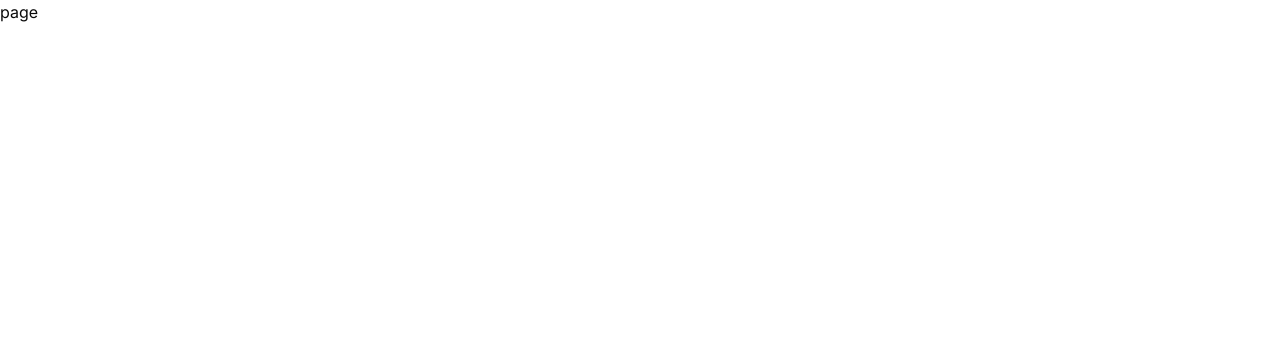
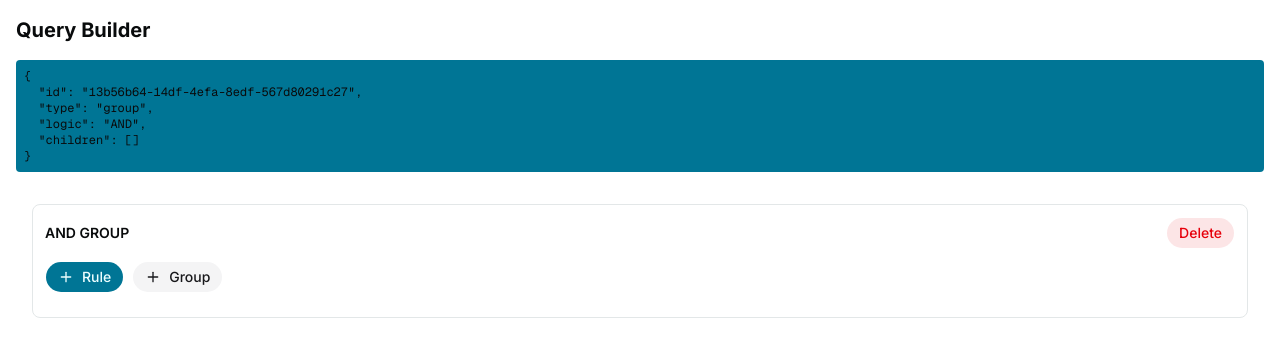
Before and after one commit to justtimi/visual-query-builder, a Next.js app: page / in a window 1280 px wide. Shown: the top 356 px of the page. Built offline with nearby package versions, Linux system fonts and the light colour scheme.

Commit message:
feat: implement recursive query tree UI

```diff
--- a/src/app/globals.css
+++ b/src/app/globals.css
@@ -49,72 +49,72 @@
 }
 
 :root {
+  --card: oklch(1 0 0);
+  --card-foreground: oklch(0.148 0.004 228.8);
+  --popover: oklch(1 0 0);
+  --popover-foreground: oklch(0.148 0.004 228.8);
+  --primary: oklch(0.52 0.105 223.128);
+  --primary-foreground: oklch(0.984 0.019 200.873);
+  --secondary: oklch(0.967 0.001 286.375);
+  --secondary-foreground: oklch(0.21 0.006 285.885);
+  --muted: oklch(0.963 0.002 197.1);
+  --muted-foreground: oklch(0.56 0.021 213.5);
+  --accent: oklch(0.963 0.002 197.1);
+  --accent-foreground: oklch(0.218 0.008 223.9);
+  --destructive: oklch(0.577 0.245 27.325);
+  --border: oklch(0.925 0.005 214.3);
+  --input: oklch(0.925 0.005 214.3);
+  --ring: oklch(0.723 0.014 214.4);
+  --chart-1: oklch(0.872 0.007 219.6);
+  --chart-2: oklch(0.56 0.021 213.5);
+  --chart-3: oklch(0.45 0.017 213.2);
+  --chart-4: oklch(0.378 0.015 216);
+  --chart-5: oklch(0.275 0.011 216.9);
+  --radius: 0.625rem;
+  --sidebar: oklch(0.987 0.002 197.1);
+  --sidebar-foreground: oklch(0.148 0.004 228.8);
+  --sidebar-primary: oklch(0.609 0.126 221.723);
+  --sidebar-primary-foreground: oklch(0.984 0.019 200.873);
+  --sidebar-accent: oklch(0.963 0.002 197.1);
+  --sidebar-accent-foreground: oklch(0.218 0.008 223.9);
+  --sidebar-border: oklch(0.925 0.005 214.3);
+  --sidebar-ring: oklch(0.723 0.014 214.4);
   --background: oklch(1 0 0);
-  --foreground: oklch(0.145 0 0);
-  --card: oklch(1 0 0);
-  --card-foreground: oklch(0.145 0 0);
-  --popover: oklch(1 0 0);
-  --popover-foreground: oklch(0.145 0 0);
-  --primary: oklch(0.205 0 0);
-  --primary-foreground: oklch(0.985 0 0);
-  --secondary: oklch(0.97 0 0);
-  --secondary-foreground: oklch(0.205 0 0);
-  --muted: oklch(0.97 0 0);
-  --muted-foreground: oklch(0.556 0 0);
-  --accent: oklch(0.97 0 0);
-  --accent-foreground: oklch(0.205 0 0);
-  --destructive: oklch(0.577 0.245 27.325);
-  --border: oklch(0.922 0 0);
-  --input: oklch(0.922 0 0);
-  --ring: oklch(0.708 0 0);
-  --chart-1: oklch(0.87 0 0);
-  --chart-2: oklch(0.556 0 0);
-  --chart-3: oklch(0.439 0 0);
-  --chart-4: oklch(0.371 0 0);
-  --chart-5: oklch(0.269 0 0);
-  --radius: 0.625rem;
-  --sidebar: oklch(0.985 0 0);
-  --sidebar-foreground: oklch(0.145 0 0);
-  --sidebar-primary: oklch(0.205 0 0);
-  --sidebar-primary-foreground: oklch(0.985 0 0);
-  --sidebar-accent: oklch(0.97 0 0);
-  --sidebar-accent-foreground: oklch(0.205 0 0);
-  --sidebar-border: oklch(0.922 0 0);
-  --sidebar-ring: oklch(0.708 0 0);
+  --foreground: oklch(0.148 0.004 228.8);
 }
 
 .dark {
-  --background: oklch(0.145 0 0);
-  --foreground: oklch(0.985 0 0);
-  --card: oklch(0.205 0 0);
-  --card-foreground: oklch(0.985 0 0);
-  --popover: oklch(0.205 0 0);
-  --popover-foreground: oklch(0.985 0 0);
-  --primary: oklch(0.922 0 0);
-  --primary-foreground: oklch(0.205 0 0);
-  --secondary: oklch(0.269 0 0);
+  --background: oklch(0.148 0.004 228.8);
+  --foreground: oklch(0.987 0.002 197.1);
+  --card: oklch(0.218 0.008 223.9);
+  --card-foreground: oklch(0.987 0.002 197.1);
+  --popover: oklch(0.218 0.008 223.9);
+  --popover-foreground: oklch(0.987 0.002 197.1);
+  --primary: oklch(0.45 0.085 224.283);
+  --primary-foreground: oklch(0.984 0.019 200.873);
+  --secondary: oklch(0.274 0.006 286.033);
   --secondary-foreground: oklch(0.985 0 0);
-  --muted: oklch(0.269 0 0);
-  --muted-foreground: oklch(0.708 0 0);
-  --accent: oklch(0.269 0 0);
-  --accent-foreground: oklch(0.985 0 0);
+  --muted: oklch(0.275 0.011 216.9);
+  --muted-foreground: oklch(0.723 0.014 214.4);
+  --accent: oklch(0.275 0.011 216.9);
+  --accent-foreground: oklch(0.987 0.002 197.1);
   --destructive: oklch(0.704 0.191 22.216);
   --border: oklch(1 0 0 / 10%);
   --input: oklch(1 0 0 / 15%);
-  --ring: oklch(0.556 0 0);
-  --chart-1: oklch(0.87 0 0);
-  --chart-2: oklch(0.556 0 0);
-  --chart-3: oklch(0.439 0 0);
-  --chart-4: oklch(0.371 0 0);
-  --chart-5: oklch(0.269 0 0);
-  --sidebar: oklch(0.205 0 0);
-  --sidebar-foreground: oklch(0.985 0 0);
-  --sidebar-primary: oklch(0.488 0.243 264.376);
-  --sidebar-primary-foreground: oklch(0.985 0 0);
-  --sidebar-accent: oklch(0.269 0 0);
-  --sidebar-accent-foreground: oklch(0.985 0 0);
+  --ring: oklch(0.56 0.021 213.5);
+  --chart-1: oklch(0.872 0.007 219.6);
+  --chart-2: oklch(0.56 0.021 213.5);
+  --chart-3: oklch(0.45 0.017 213.2);
+  --chart-4: oklch(0.378 0.015 216);
+  --chart-5: oklch(0.275 0.011 216.9);
+  --sidebar: oklch(0.218 0.008 223.9);
+  --sidebar-foreground: oklch(0.987 0.002 197.1);
+  --sidebar-primary: oklch(0.715 0.143 215.221);
+  --sidebar-primary-foreground: oklch(0.302 0.056 229.695);
+  --sidebar-accent: oklch(0.275 0.011 216.9);
+  --sidebar-accent-foreground: oklch(0.987 0.002 197.1);
   --sidebar-border: oklch(1 0 0 / 10%);
-  --sidebar-ring: oklch(0.556 0 0);
+  --sidebar-ring: oklch(0.56 0.021 213.5);
 }
 
 @layer base {
--- a/src/app/page.tsx
+++ b/src/app/page.tsx
@@ -1,8 +1,9 @@
+import QueryBuilder from '@/components/query-builder/QueryBuilder'
 import React from 'react'
 
 const page = () => {
   return (
-    <div>page</div>
+    <div><QueryBuilder/></div>
   )
 }
 
--- /dev/null
+++ b/src/components/query-builder/Group.tsx
@@ -0,0 +1,69 @@
+"use client";
+
+import { QueryNode, GroupNode } from "@/types/query";
+import { Rule } from "./Rule";
+import { useQueryStore } from "@/store/queryStore";
+import { createRule, createGroup } from "@/utils/createNode";
+import { Button } from "@/components/ui/button";
+import { Plus } from "lucide-react";
+
+type Props = {
+  node: QueryNode;
+};
+
+export function Group({ node }: Props) {
+  const addNodeToTree = useQueryStore((s) => s.addNodeToTree);
+  const removeNodeFromTree = useQueryStore((s) => s.removeNodeFromTree);
+  if (node.type === "rule") {
+    return <Rule node={node} />;
+  }
+
+  const group = node as GroupNode;
+
+  const handleAddRule = () => {
+    addNodeToTree(group.id, createRule());
+  };
+
+  const handleAddGroup = () => {
+    addNodeToTree(group.id, createGroup());
+  };
+
+  const handleDelete = () => {
+    removeNodeFromTree(group.id);
+  };
+
+  return (
+    <div className="border rounded-md p-3 space-y-3">
+      <div className="flex items-center justify-between">
+        <span className="text-sm font-semibold">{group.logic} GROUP</span>
+
+        <Button variant="destructive" size="sm" onClick={handleDelete}>
+          Delete
+        </Button>
+      </div>
+
+      <div className="flex gap-2">
+        <Button size="sm" onClick={handleAddRule} className="flex gap-2">
+          <Plus className="w-2 h-2" />
+          <span>Rule</span>
+        </Button>
+
+        <Button
+          size="sm"
+          variant="secondary"
+          onClick={handleAddGroup}
+          className="flex gap-2"
+        >
+          <Plus className="w-2 h-2" />
+          <span>Group</span>
+        </Button>
+      </div>
+
+      <div className="pl-4 border-l space-y-2">
+        {group.children.map((child) => (
+          <Group key={child.id} node={child} />
+        ))}
+      </div>
+    </div>
+  );
+}
--- /dev/null
+++ b/src/components/query-builder/QueryBuilder.tsx
@@ -0,0 +1,21 @@
+"use client";
+
+import { useQueryStore } from "@/store/queryStore";
+import { Group } from "./Group";
+
+export default function QueryBuilder() {
+  const tree = useQueryStore((state) => state.tree);
+
+  return (
+    <div className="p-4 space-y-4">
+      <h1 className="text-xl font-bold">Query Builder</h1>
+
+      <pre className="text-xs bg-primary p-2 rounded">
+        {JSON.stringify(tree, null, 2)}
+      </pre>
+      <div className="p-4">
+      <Group node={tree} />
+    </div>
+    </div>
+  );
+}
--- /dev/null
+++ b/src/components/query-builder/Rule.tsx
@@ -0,0 +1,32 @@
+"use client"
+
+import { RuleNode } from "@/types/query";
+import { useQueryStore } from "@/store/queryStore";
+import { Button } from "@/components/ui/button";
+import { X } from "lucide-react";
+
+type Props = {
+  node: RuleNode;
+};
+
+export function Rule({ node }: Props) {
+ const removeNodeFromTree = useQueryStore((s) => s.removeNodeFromTree);
+
+  return (
+    <div className="flex items-center gap-2 border p-2 rounded justify-between">
+      <div className="flex gap-2">
+        <span>{node.field || "field"}</span>
+        <span>{node.operator}</span>
+        <span>{String(node.value)}</span>
+      </div>
+
+      <Button
+        size="sm"
+        variant="destructive"
+        onClick={() => removeNodeFromTree(node.id)}
+      >
+        <X/>
+      </Button>
+    </div>
+  );
+}
--- a/src/components/ui/card.tsx
+++ b/src/components/ui/card.tsx
@@ -37,7 +37,7 @@ function CardTitle({ className, ...props }: React.ComponentProps<"div">) {
   return (
     <div
       data-slot="card-title"
-      className={cn("text-base font-medium", className)}
+      className={cn("font-heading text-base font-medium", className)}
       {...props}
     />
   )
--- a/src/components/ui/dialog.tsx
+++ b/src/components/ui/dialog.tsx
@@ -130,7 +130,7 @@ function DialogTitle({
     <DialogPrimitive.Title
       data-slot="dialog-title"
       className={cn(
-        "text-base leading-none font-medium",
+        "font-heading text-base leading-none font-medium",
         className
       )}
       {...props}
--- a/src/lib/testEngine.ts
+++ b/src/lib/testEngine.ts
@@ -1,6 +1,6 @@
 import { addNode } from "@/utils/addNode";
-import { createRule } from "@/utils/createNodes";
-import { createGroup } from "@/utils/createNodes";
+import { createRule } from "@/utils/createNode";
+import { createGroup } from "@/utils/createNode";
 import { QueryNode } from "@/types/query";
 
 const root: QueryNode = createGroup();
--- a/src/store/queryStore.ts
+++ b/src/store/queryStore.ts
@@ -1,6 +1,6 @@
 import { create } from "zustand";
 import { QueryNode } from "@/types/query";
-import { createGroup } from "@/utils/createNodes";
+import { createGroup } from "@/utils/createNode";
 import { addNode } from "@/utils/addNode";
 import { removeNode } from "@/utils/removeNode";
 
```
Also changed, not shown: components.json, src/utils/createNode.ts (line endings or trailing spaces), 1 other file (tests, documents, lock files or other folders).
